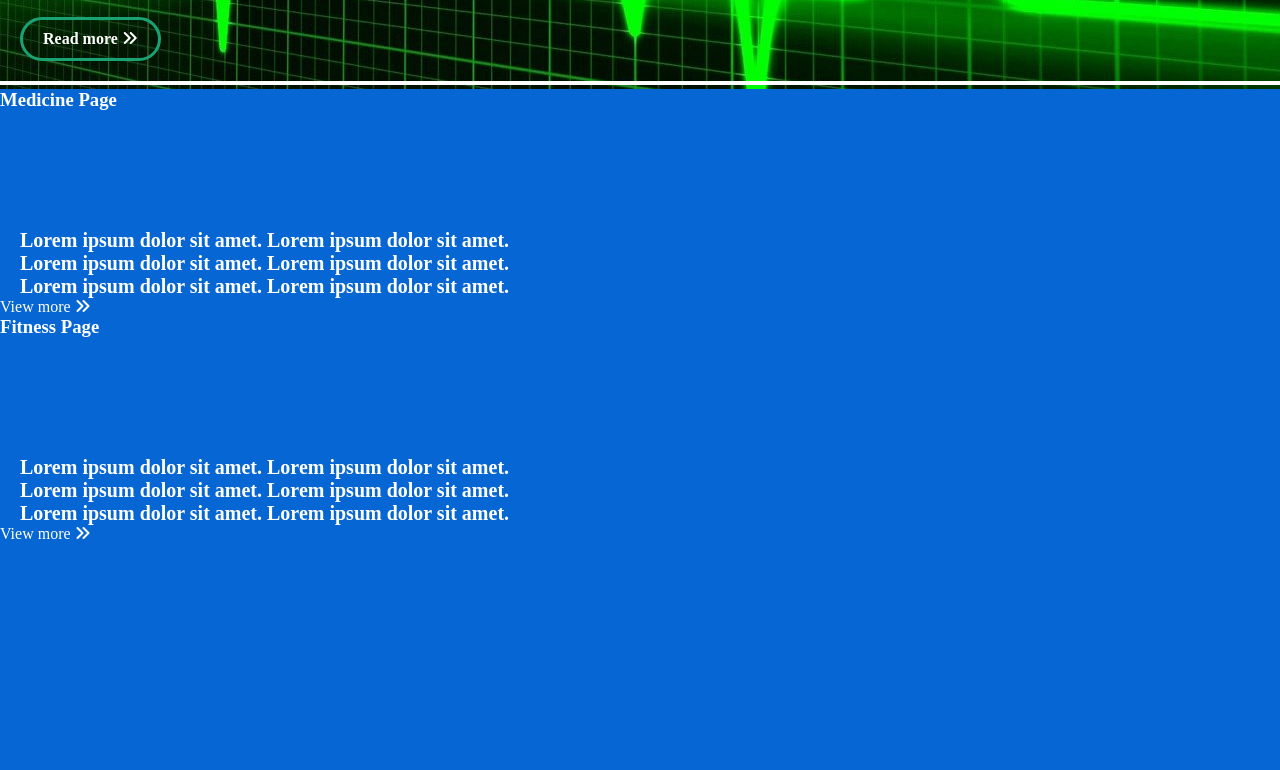
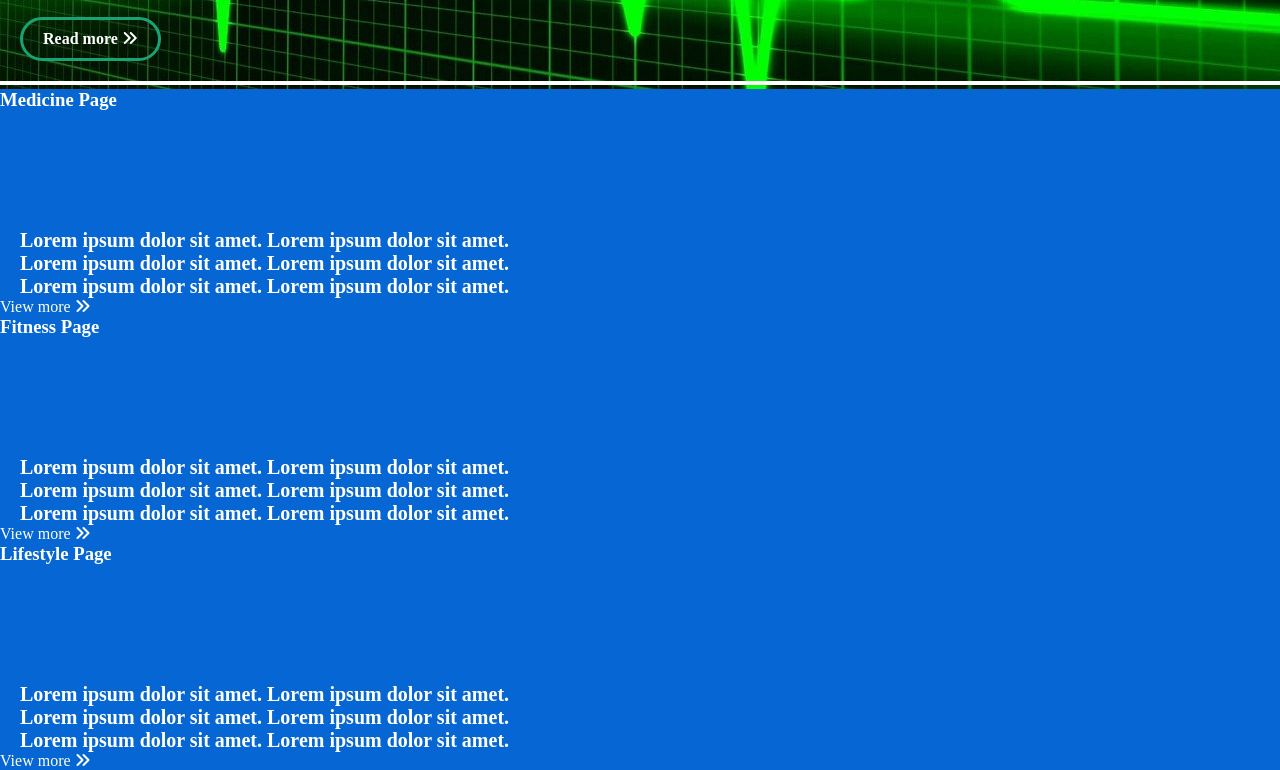
Before and after one commit to jesusalberto18/healthcare-news, a plain HTML site: page index.html in a window 1280 px wide. Shown: the part 475-1245 px from the top of the page. Before the commit the page ends 1018 px from the top, so only its background shows below. Drawn offline with Linux system fonts and the light colour scheme.

Commit message:
Added div for a lifestyle page card

```diff
--- a/index.html
+++ b/index.html
@@ -45,6 +45,12 @@
             Lorem ipsum dolor sit amet. Lorem ipsum dolor sit amet.<br>
             Lorem ipsum dolor sit amet. Lorem ipsum dolor sit amet. </p>
           <a href="#">View more <i class="fas fa-angle-double-right"></i></a>
+          <h3>Lifestyle Page</h3>
+          <img src="" alt="">
+          <p>Lorem ipsum dolor sit amet. Lorem ipsum dolor sit amet.<br>
+            Lorem ipsum dolor sit amet. Lorem ipsum dolor sit amet.<br>
+            Lorem ipsum dolor sit amet. Lorem ipsum dolor sit amet. </p>
+          <a href="#">View more <i class="fas fa-angle-double-right"></i></a>
 
         </div>
       </div>
```
